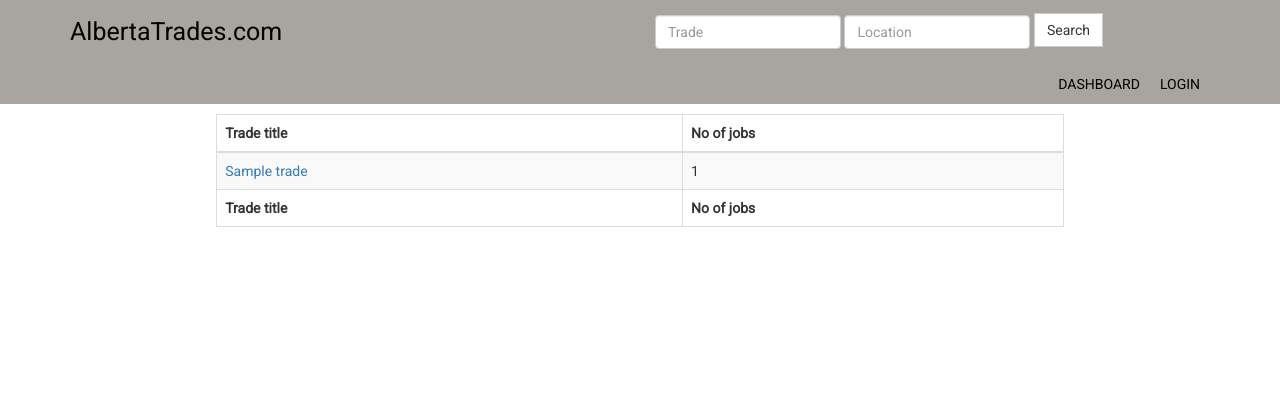
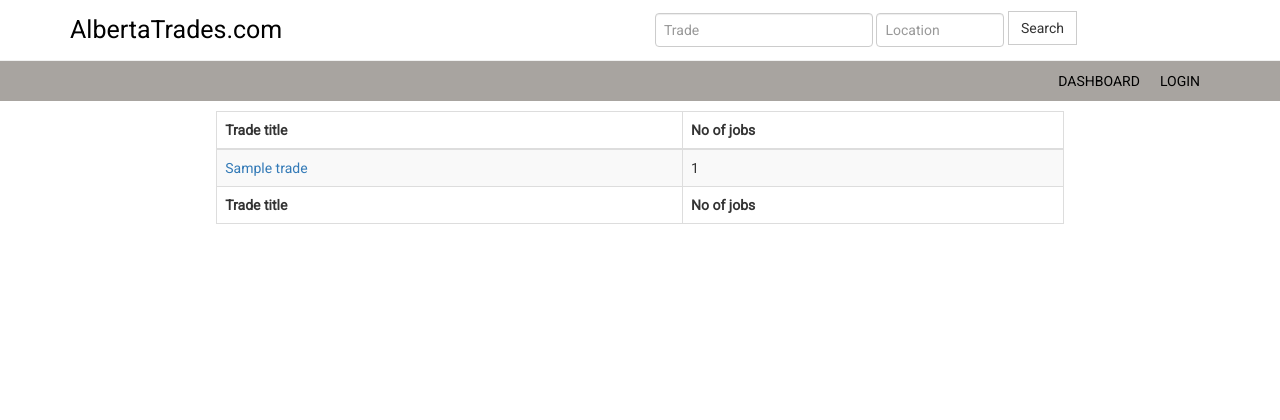
Before and after one commit to asatia07/albertatrades, a Django app: page / in a window 1280 px wide. Shown: the top 420 px of the page. Run offline with Django 3.2, Linux system fonts and the light colour scheme; tables that the repository leaves empty hold one stand-in row (values such as "Sample post"); parts of the project's set-up code (start-up, migrations or seed data) failed here and were passed over; some libraries are stand-ins or nearby versions.

Commit message:
UI formating changes

```diff
--- a/indeed/static/indeed/css/style.css
+++ b/indeed/static/indeed/css/style.css
@@ -63,10 +63,8 @@
    HEADER SECTION STYLES
  ============================================================ */
 header {
-    background-color: #A8A4A0;
-    color: #fff;
-    padding: 2px 10px;
-    text-align: right;
+    background-color: #fff;
+    border-bottom: 1px solid #f0f0f0;
 }
 
 
@@ -184,15 +182,32 @@
    FOOTER SECTION STYLES
  ============================================================ */
 footer {
-    padding: 10px;
-    color: #000;
-    font-size: 12px;
-    background-color: #A8A4A0;
+    background-color: #fff;
+    border-top: 1px solid #f0f0f0;
+    border-bottom: 1px solid #f0f0f0;
 }
 
-footer a, footer a:hover {
-    color: #000;
+a:hover {
     text-decoration: none;
+}
+a:active {
+    text-decoration: none;
+}
+
+#query {
+    padding-left: 8px;
+    padding-right: 8px;
+    padding-top: 4px;
+    padding-bottom: 4px;
+    width: 218px;
+}
+
+#location {
+    padding-left: 8px;
+    padding-right: 8px;
+    padding-top: 4px;
+    padding-bottom: 4px;
+    width: 128px;
 }
 
 /*==============================================
--- a/templates/base.html
+++ b/templates/base.html
@@ -3,6 +3,7 @@
   <meta charset="utf-8" />
     <meta name="viewport" content="width=device-width, initial-scale=1, maximum-scale=1" />
     <meta name="description" content="" />
+    <meta name="keywords" content="alberta, apprentice, apprenticeship, industry, journeyperson, occupations, trades, tradesperson, training">
     <meta name="author" content="" />
     {% load staticfiles %}
     <link rel="stylesheet" type="text/css" href="{% static 'indeed/css/bootstrap.css' %}">
@@ -111,7 +112,12 @@
         <div class="container footer">
           <div class="row">
             <div class="col-md-12">
-              <a href="http://vanbit.io/" target="_blank">vanbit.io</a>
+
+              <a href="{% url 'about' %}">About</a>
+              |
+              <a href="{% url 'feedback' %}">Feedback</a>
+              |
+              <a href="{% url 'resources' %}">Resources</a>
               |
               <span id='indeed_at'>
                 <a href="http://www.indeed.com/" title="Job Search" target="_blank">
@@ -119,13 +125,9 @@
                   <img src="http://www.indeed.com/p/jobsearch.gif" style="border: 0; vertical-align: middle;" alt="Indeed job search">
                 </a>
               </span>
-              |
-              <a href="{% url 'feedback' %}">Feedback</a>
-              |
-              <a href="{% url 'about' %}">About</a>
-              |
-              <a href="{% url 'resources' %}">Resources</a>
             </div>
+
+            Brought to you by <a href="http://vanbit.io/" target="_blank">Vanbit.io</a>
           </div>
         </div>
       </footer>
```
